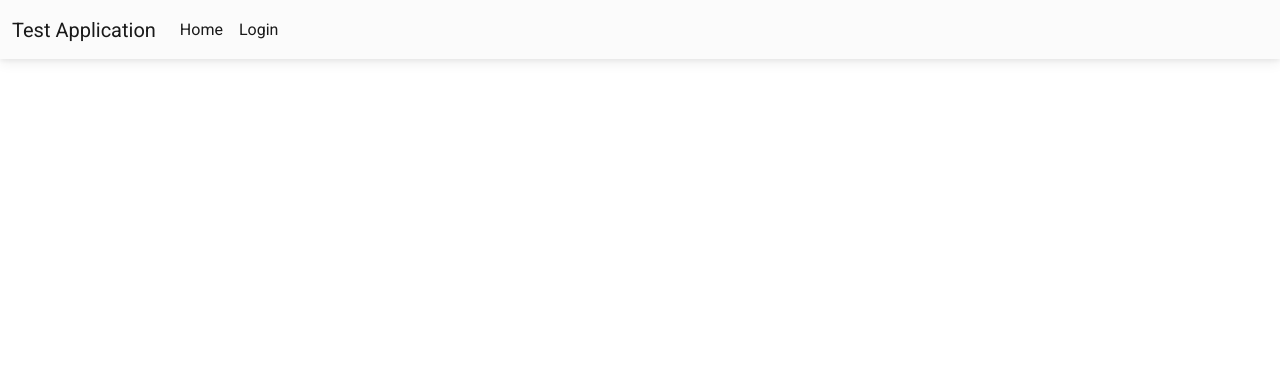
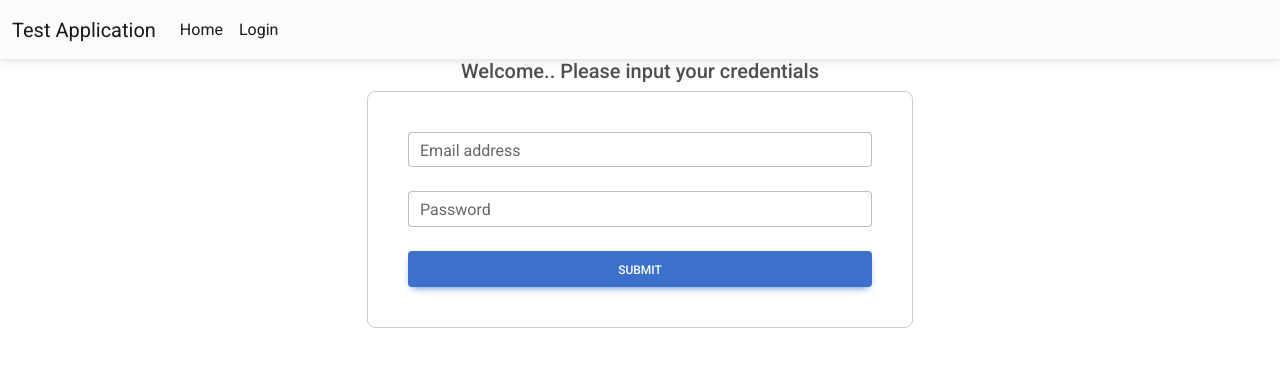
Before and after one commit to Lambertn33/web-test-frontend, a React (Create React App) app: page / in a window 1280 px wide. Shown: the top 366 px of the page. Built offline with nearby package versions, Linux system fonts and the light colour scheme.

Commit message:
feat: add initial pages

```diff
--- a/package.json
+++ b/package.json
@@ -7,6 +7,7 @@
     "@testing-library/jest-dom": "^5.16.5",
     "@testing-library/react": "^13.4.0",
     "@testing-library/user-event": "^13.5.0",
+    "axios": "^1.4.0",
     "mdb-react-ui-kit": "^6.0.0",
     "react": "^18.2.0",
     "react-dom": "^18.2.0",
--- a/src/App.css
+++ b/src/App.css
@@ -23,16 +23,3 @@
   font-size: calc(10px + 2vmin);
   color: white;
 }
-
-.App-link {
-  color: #61dafb;
-}
-
-@keyframes App-logo-spin {
-  from {
-    transform: rotate(0deg);
-  }
-  to {
-    transform: rotate(360deg);
-  }
-}
--- a/src/App.jsx
+++ b/src/App.jsx
@@ -1,10 +1,12 @@
 import "./App.css";
+import Login from "./components/public/Login";
 import Navbar from "./components/reusable/Navbar";
 
 function App() {
   return (
     <div className="app">
       <Navbar />
+      <Login />
     </div>
   );
 }
--- /dev/null
+++ b/src/components/public/Login.jsx
@@ -0,0 +1,24 @@
+import React from "react";
+import { MDBInput, MDBBtn } from "mdb-react-ui-kit";
+
+import './styles/login.css';
+
+export default function Login() {
+  return (
+    <div className="container">
+      <div className="row">
+        <div className="col-md-6 offset-md-3">
+            <h5>Welcome.. Please input your credentials</h5>
+          <form className="login-form">
+            <MDBInput className="mb-4" type="email" label="Email address" />
+            <MDBInput className="mb-4" type="password" label="Password" />
+
+            <MDBBtn type="submit" block>
+              Submit
+            </MDBBtn>
+          </form>
+        </div>
+      </div>
+    </div>
+  );
+}
--- /dev/null
+++ b/src/components/public/styles/login.css
@@ -0,0 +1,9 @@
+.login-form {
+    border: 0.03125rem solid #ccc;
+    padding: 2.5rem;
+    border-radius: 0.5rem;
+}
+
+h5 {
+    text-align: center;
+}
```
Also changed, not shown: src/components/public/Welcome.jsx (added, +10 -0 lines), 1 other file (tests, documents, lock files or other folders).
